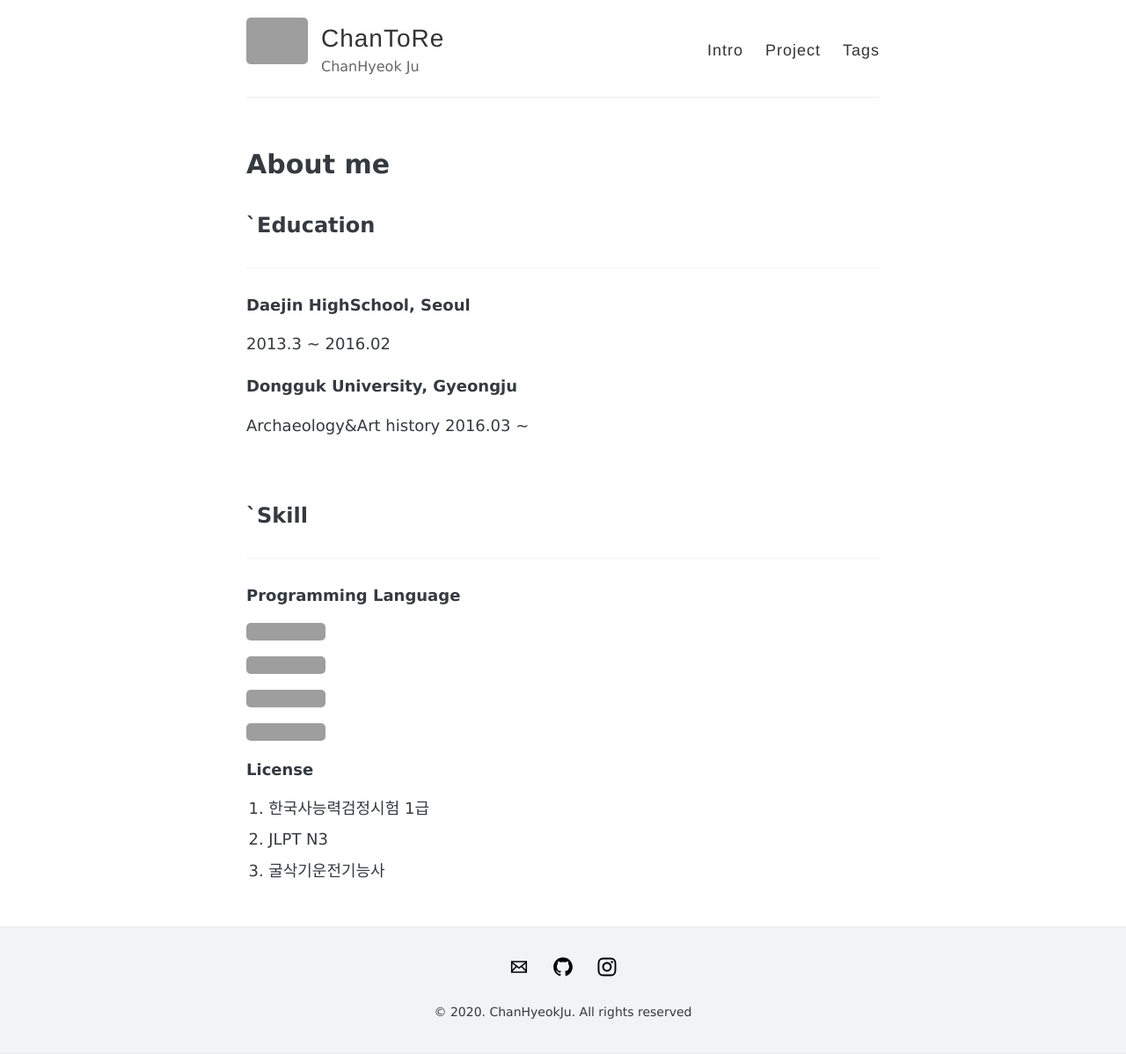
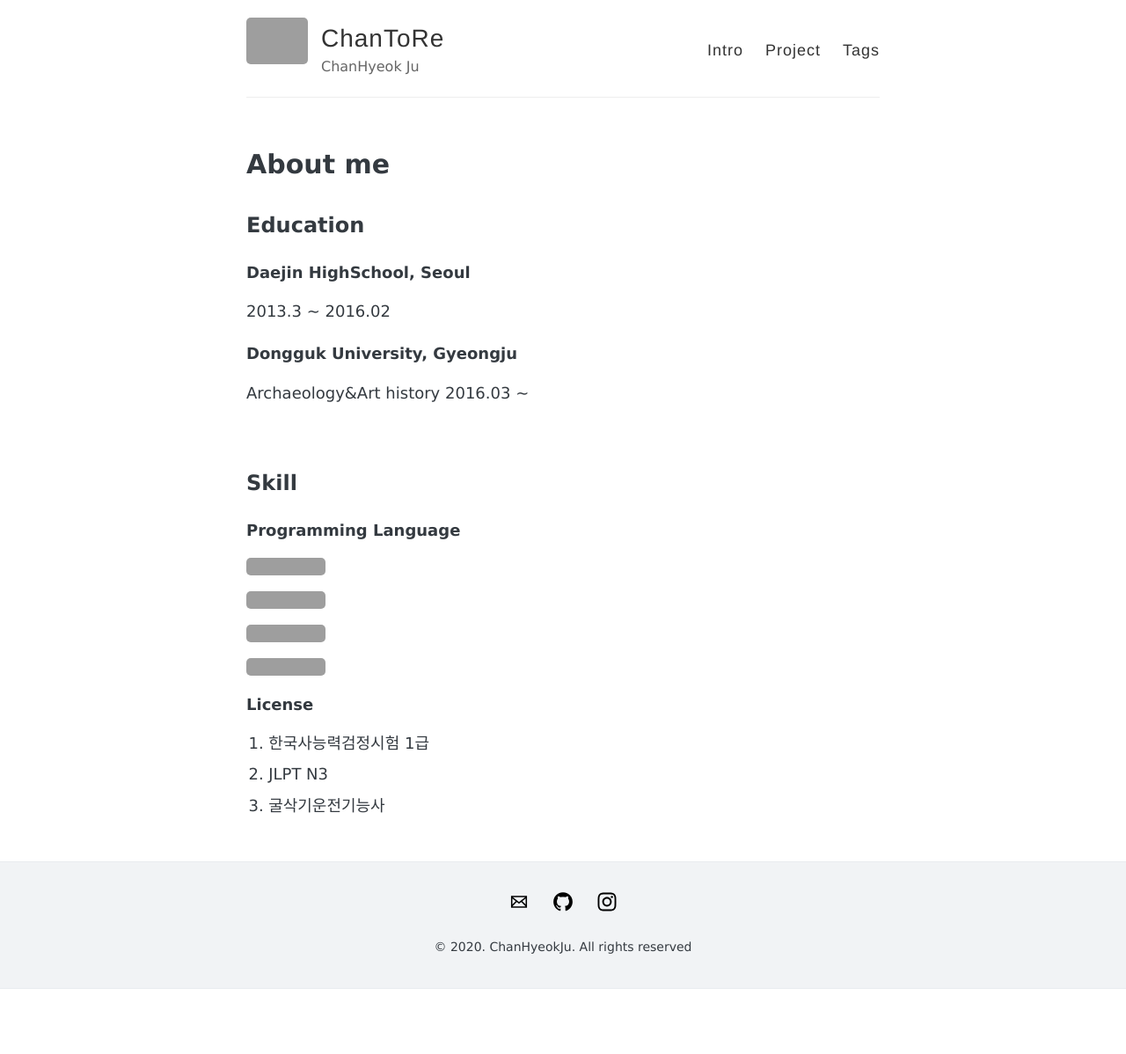
Before and after one commit to mimirep/mimirep.github.io, a Jekyll site: the page built from intro.md, in a window 1280 px wide. Shown: the whole page at 88% size. Built offline with Jekyll 4.4.1, drawn with Linux system fonts in a browser that asks for light colours; after the commit the page ends 1124 px from its top, so only the background shows below that; grey boxes are pictures that could not be loaded.

```diff
--- a/intro.md
+++ b/intro.md
@@ -4,9 +4,7 @@ title: About me
 permalink: /intro/
 ---
 
-## `Education
-
-------
+## Education
 
 ##### Daejin HighSchool, Seoul<br>
 
@@ -18,9 +16,7 @@ Archaeology&Art history 2016.03 ~
 
 <br>
 
-## `Skill
-
-------
+## Skill
 
 ##### Programming Language
 
```
